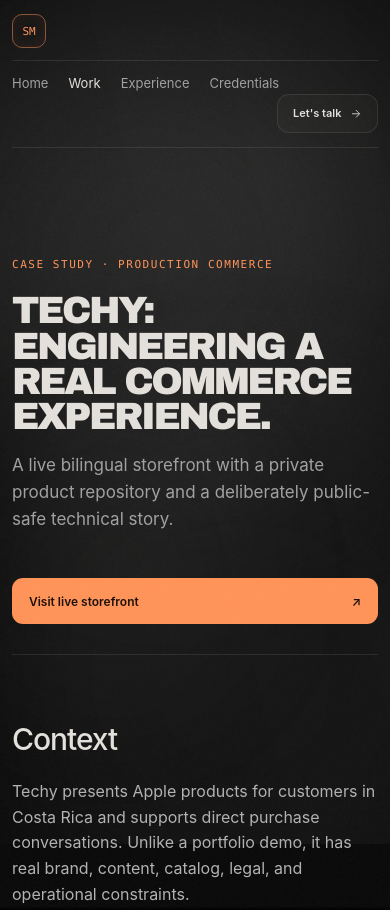
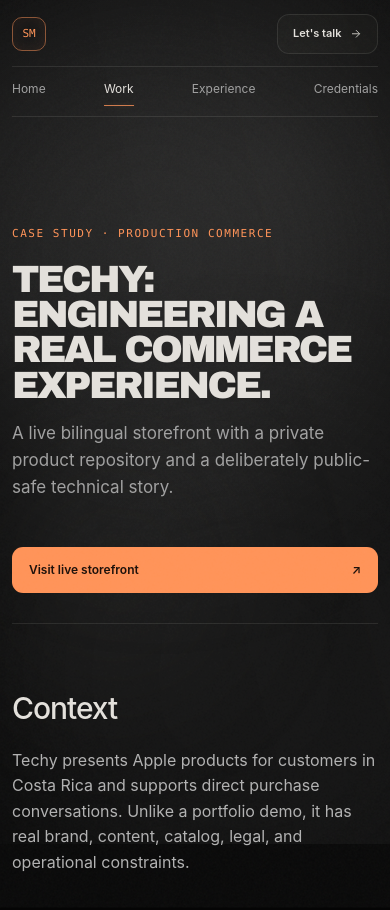
Before and after one commit to santiago-madriz/engineering-portfolio, an Astro site: page /projects/techy in a window 390 px wide. Shown: the top 910 px of the page. Built offline with nearby package versions, Linux system fonts and the light colour scheme; Astro itself is replaced by a stand-in of ours.

Commit message:
Balance mobile portfolio header

```diff
--- a/src/styles/global.css
+++ b/src/styles/global.css
@@ -234,7 +234,9 @@
 
 @media (max-width: 900px) {
   .site-header { height: auto; min-height: 82px; grid-template-columns: 1fr auto; padding: 14px 0; }
-  .site-header nav { grid-column: 1 / -1; display: flex; justify-content: center; gap: 26px; padding-top: 12px; margin-top: 12px; border-top: 1px solid var(--line); }
+  .site-header .brand { grid-column: 1; grid-row: 1; }
+  .site-header .header-cta { grid-column: 2; grid-row: 1; }
+  .site-header nav { grid-column: 1 / -1; grid-row: 2; display: flex; justify-content: center; gap: 26px; padding-top: 12px; margin-top: 12px; border-top: 1px solid var(--line); }
   .hero { grid-template-columns: 1fr; padding-top: 85px; }
   .hero-copy { position: relative; z-index: 2; }
   .system-visual { min-height: 560px; width: min(100%, 600px); margin: 0 auto; }
@@ -245,8 +247,9 @@
 @media (max-width: 620px) {
   .page-shell { width: min(calc(100% - 24px), var(--max)); }
   .brand > span:last-child { display: none; }
-  .site-header { min-height: 70px; }
-  .site-header nav { justify-content: flex-start; gap: 20px; overflow-x: auto; }
+  .site-header { min-height: 70px; grid-template-columns: 1fr 1fr; padding-bottom: 18px; }
+  .site-header nav { width: 100%; justify-content: space-between; gap: 0; overflow: visible; }
+  .site-header nav a { font-size: 12px; }
   .header-cta { font-size: 11px; }
   .hero { padding: 70px 0; min-height: auto; }
   h1 { font-size: clamp(42px, 13.5vw, 50px); }
```
Also changed, not shown: tests/site.spec.js (+21 -0 lines), README.md.
